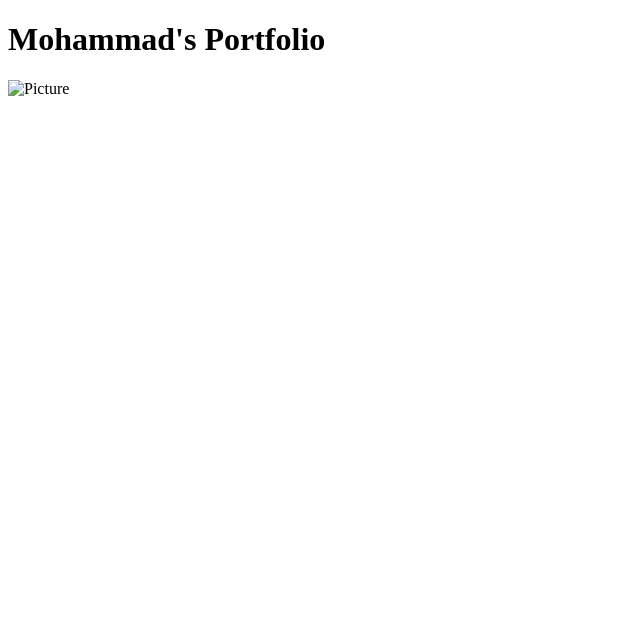
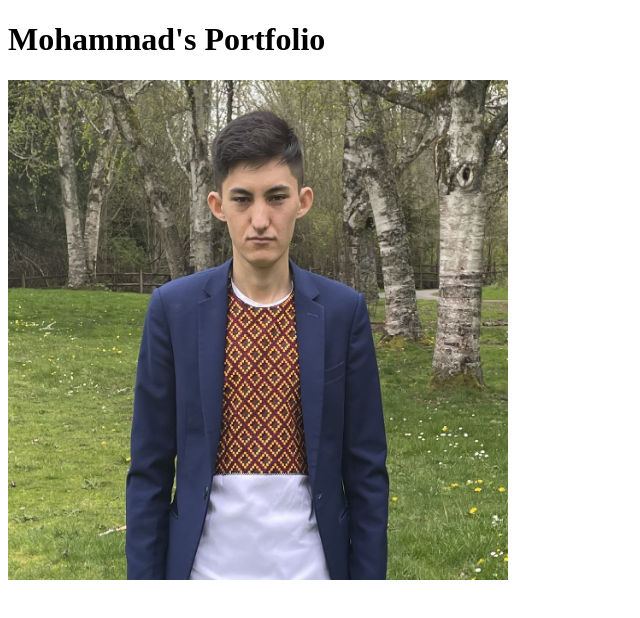
Before and after one commit to MahdiZamir/MahdiZamir.github.io, a plain HTML site: page index.html in a window 1280 px wide. Shown: the whole page, without its empty margins (0-640 px from the left). Drawn offline with Linux system fonts and the light colour scheme.

Commit message:
Update index.html

```diff
--- a/index.html
+++ b/index.html
@@ -9,7 +9,7 @@
   <body>
     <h1>Mohammad's Portfolio</h1>
     <img
-      src="\pic\123.jpg"
+      src="123.jpg"
       alt="Picture"
       width="500"
       height="500"
```
